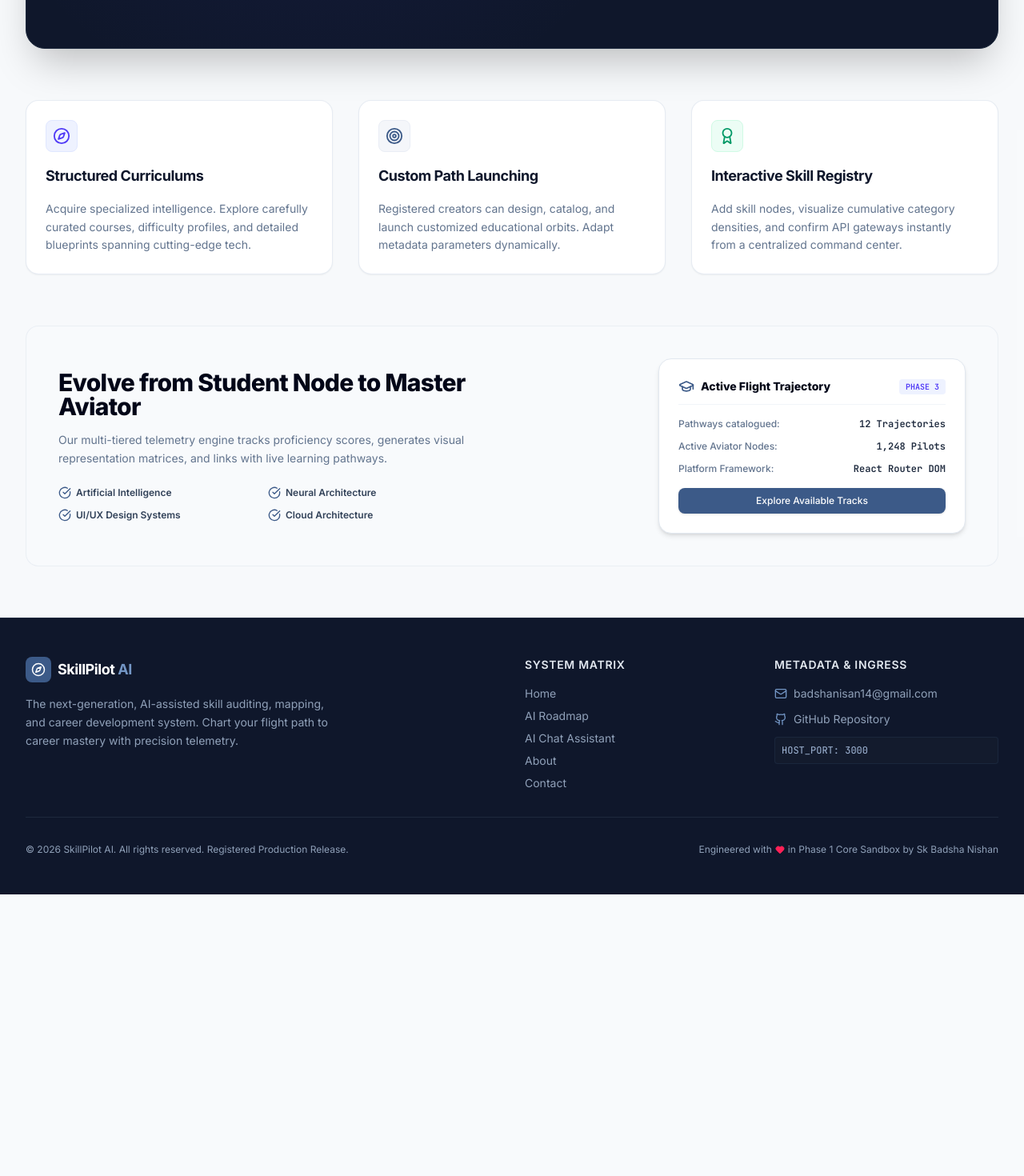
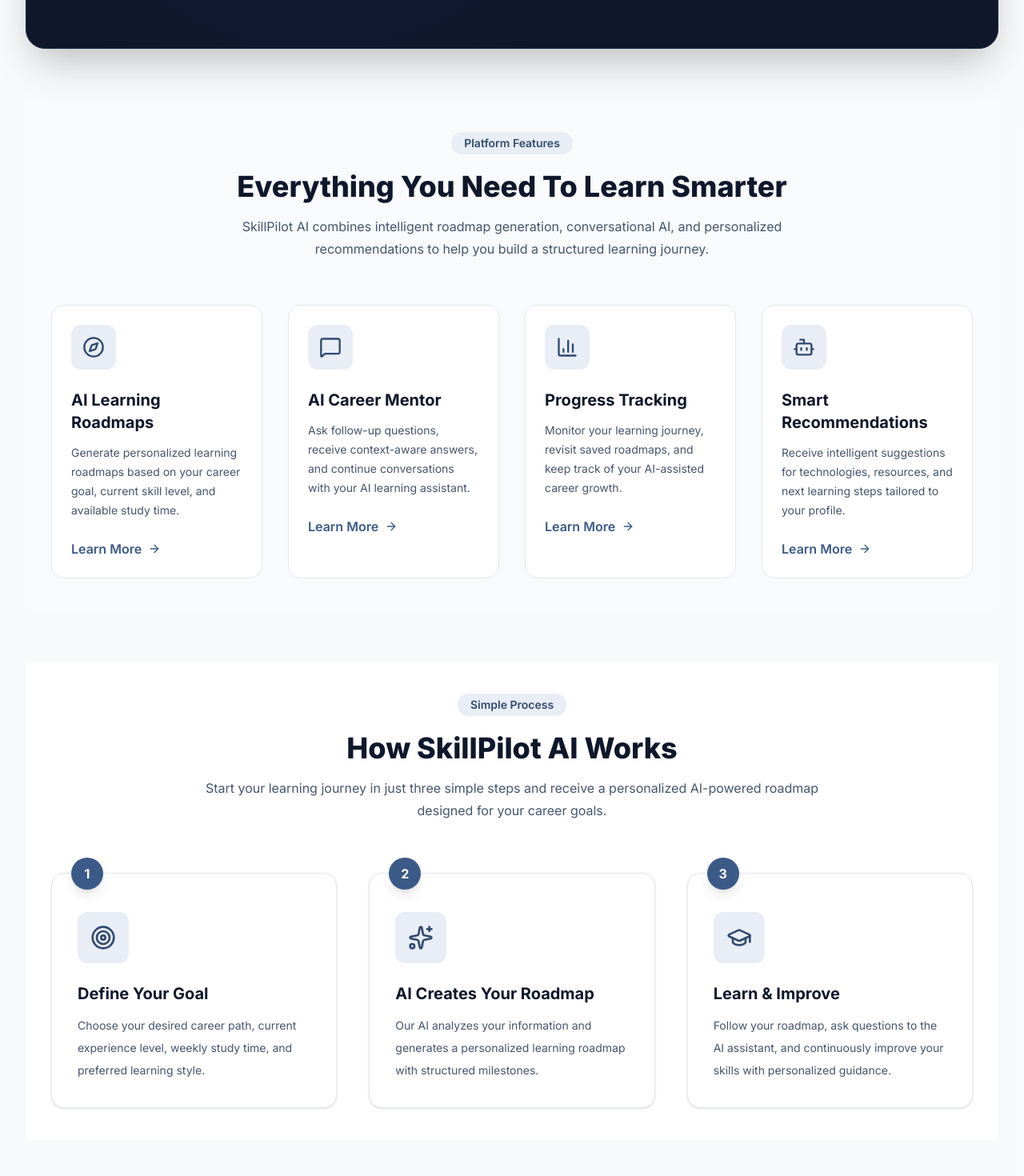
Before and after one commit to Badsha-Nishan/skillpilot-ai, a React (Vite) app: page / in a window 1280 px wide. Shown: the part 600-2070 px from the top of the page at 80% size. Before the commit the page ends 1718 px from the top, so only its background shows below. Built offline with nearby package versions, Linux system fonts and the light colour scheme; no server answers.

Commit message:
added Features and how to work section

```diff
--- /dev/null
+++ b/src/components/FeaturesSection.tsx
@@ -0,0 +1,104 @@
+/**
+ * @license
+ * SPDX-License-Identifier: Apache-2.0
+ */
+
+import React from "react";
+import {
+  Compass,
+  Bot,
+  MessageSquare,
+  BarChart3,
+  ArrowRight,
+} from "lucide-react";
+import { Link } from "react-router-dom";
+
+const features = [
+  {
+    icon: Compass,
+    title: "AI Learning Roadmaps",
+    description:
+      "Generate personalized learning roadmaps based on your career goal, current skill level, and available study time.",
+    link: "/roadmap",
+  },
+  {
+    icon: MessageSquare,
+    title: "AI Career Mentor",
+    description:
+      "Ask follow-up questions, receive context-aware answers, and continue conversations with your AI learning assistant.",
+    link: "/mentor",
+  },
+  {
+    icon: BarChart3,
+    title: "Progress Tracking",
+    description:
+      "Monitor your learning journey, revisit saved roadmaps, and keep track of your AI-assisted career growth.",
+    link: "/dashboard",
+  },
+  {
+    icon: Bot,
+    title: "Smart Recommendations",
+    description:
+      "Receive intelligent suggestions for technologies, resources, and next learning steps tailored to your profile.",
+    link: "/roadmap",
+  },
+];
+
+export default function FeaturesSection() {
+  return (
+    <section className="py-10 bg-slate-50">
+      <div className="max-w-7xl mx-auto px-4 sm:px-6 lg:px-8">
+        {/* Section Header */}
+        <div className="text-center max-w-3xl mx-auto mb-14">
+          <span className="inline-flex items-center rounded-full bg-brand-100 text-brand-700 px-4 py-1 text-sm font-semibold">
+            Platform Features
+          </span>
+
+          <h2 className="mt-5 text-4xl font-extrabold text-slate-900">
+            Everything You Need To Learn Smarter
+          </h2>
+
+          <p className="mt-4 text-slate-600 leading-7">
+            SkillPilot AI combines intelligent roadmap generation,
+            conversational AI, and personalized recommendations to help you
+            build a structured learning journey.
+          </p>
+        </div>
+
+        {/* Feature Cards */}
+        <div className="grid gap-8 md:grid-cols-2 lg:grid-cols-4">
+          {features.map((feature) => {
+            const Icon = feature.icon;
+
+            return (
+              <div
+                key={feature.title}
+                className="group bg-white rounded-2xl border border-slate-200 p-6 transition-all duration-300 hover:-translate-y-2 hover:border-brand-300 hover:shadow-xl"
+              >
+                <div className="h-14 w-14 rounded-xl bg-brand-100 text-brand-700 flex items-center justify-center mb-6 group-hover:scale-110 transition-transform">
+                  <Icon className="h-7 w-7" />
+                </div>
+
+                <h3 className="text-xl font-bold text-slate-900 mb-3">
+                  {feature.title}
+                </h3>
+
+                <p className="text-sm text-slate-600 leading-6 mb-6">
+                  {feature.description}
+                </p>
+
+                <Link
+                  to={feature.link}
+                  className="inline-flex items-center gap-2 text-brand-600 font-semibold hover:text-brand-700 transition-colors"
+                >
+                  Learn More
+                  <ArrowRight className="h-4 w-4" />
+                </Link>
+              </div>
+            );
+          })}
+        </div>
+      </div>
+    </section>
+  );
+}
--- a/src/components/HomeLandingView.tsx
+++ b/src/components/HomeLandingView.tsx
@@ -5,9 +5,20 @@
 
 import React from "react";
 import { Link } from "react-router-dom";
-import { Compass, Cpu, Target, Award, ArrowRight, Layers, GraduationCap, CheckCircle } from "lucide-react";
+import {
+  Compass,
+  Cpu,
+  Target,
+  Award,
+  ArrowRight,
+  Layers,
+  GraduationCap,
+  CheckCircle,
+} from "lucide-react";
 import { useAuth } from "../providers/AuthProvider";
 import Button from "./Button";
+import FeaturesSection from "./FeaturesSection";
+import HowItWorksSection from "./HowItWorksSection";
 
 export default function HomeLandingView() {
   const { isAuthenticated } = useAuth();
@@ -21,7 +32,8 @@
 
         <div className="relative z-10 max-w-3xl space-y-6">
           <div className="inline-flex items-center gap-1.5 px-3 py-1 bg-brand-500/10 border border-brand-500/20 rounded-full text-brand-300 text-xs font-mono uppercase tracking-wide">
-            <Cpu className="h-3.5 w-3.5 animate-pulse" /> Advanced Skill Mapping Matrix
+            <Cpu className="h-3.5 w-3.5 animate-pulse" /> Advanced Skill Mapping
+            Matrix
           </div>
 
           <h1 className="text-4xl md:text-5xl lg:text-6xl font-extrabold tracking-tight leading-tight text-white font-sans">
@@ -29,7 +41,9 @@
           </h1>
 
           <p className="text-slate-300 text-base md:text-lg leading-relaxed max-w-2xl font-sans">
-            SkillPilot AI compiles deep academic curriculums and precision training flight paths tailored for vector scientists, neural architects, and full-stack software engineers.
+            SkillPilot AI compiles deep academic curriculums and precision
+            training flight paths tailored for vector scientists, neural
+            architects, and full-stack software engineers.
           </p>
 
           <div className="flex flex-wrap gap-4 pt-4">
@@ -69,15 +83,22 @@
         </div>
       </div>
 
+      <FeaturesSection />
+      <HowItWorksSection />
+
       {/* Grid of Key Features (Swiss Style Minimal Cards) */}
       <div className="grid grid-cols-1 md:grid-cols-3 gap-8">
         <div className="bg-white border border-slate-200/80 rounded-2xl p-6 shadow-xs flex flex-col items-start space-y-4">
           <div className="h-10 w-10 bg-indigo-50 border border-indigo-100 rounded-lg flex items-center justify-center text-indigo-600">
             <Compass className="h-5.5 w-5.5" />
           </div>
-          <h3 className="text-lg font-bold text-slate-900 tracking-tight">Structured Curriculums</h3>
+          <h3 className="text-lg font-bold text-slate-900 tracking-tight">
+            Structured Curriculums
+          </h3>
           <p className="text-slate-500 text-sm leading-relaxed">
-            Acquire specialized intelligence. Explore carefully curated courses, difficulty profiles, and detailed blueprints spanning cutting-edge tech.
+            Acquire specialized intelligence. Explore carefully curated courses,
+            difficulty profiles, and detailed blueprints spanning cutting-edge
+            tech.
           </p>
         </div>
 
@@ -85,9 +106,12 @@
           <div className="h-10 w-10 bg-brand-50 border border-brand-100 rounded-lg flex items-center justify-center text-brand-600">
             <Target className="h-5.5 w-5.5" />
           </div>
-          <h3 className="text-lg font-bold text-slate-900 tracking-tight">Custom Path Launching</h3>
+          <h3 className="text-lg font-bold text-slate-900 tracking-tight">
+            Custom Path Launching
+          </h3>
           <p className="text-slate-500 text-sm leading-relaxed">
-            Registered creators can design, catalog, and launch customized educational orbits. Adapt metadata parameters dynamically.
+            Registered creators can design, catalog, and launch customized
+            educational orbits. Adapt metadata parameters dynamically.
           </p>
         </div>
 
@@ -95,9 +119,12 @@
           <div className="h-10 w-10 bg-emerald-50 border border-emerald-100 rounded-lg flex items-center justify-center text-emerald-600">
             <Award className="h-5.5 w-5.5" />
           </div>
-          <h3 className="text-lg font-bold text-slate-900 tracking-tight">Interactive Skill Registry</h3>
+          <h3 className="text-lg font-bold text-slate-900 tracking-tight">
+            Interactive Skill Registry
+          </h3>
           <p className="text-slate-500 text-sm leading-relaxed">
-            Add skill nodes, visualize cumulative category densities, and confirm API gateways instantly from a centralized command center.
+            Add skill nodes, visualize cumulative category densities, and
+            confirm API gateways instantly from a centralized command center.
           </p>
         </div>
       </div>
@@ -109,7 +136,9 @@
             Evolve from Student Node to Master Aviator
           </h2>
           <p className="text-slate-500 text-sm leading-relaxed">
-            Our multi-tiered telemetry engine tracks proficiency scores, generates visual representation matrices, and links with live learning pathways.
+            Our multi-tiered telemetry engine tracks proficiency scores,
+            generates visual representation matrices, and links with live
+            learning pathways.
           </p>
           <div className="grid grid-cols-2 gap-3 pt-2">
             {[
@@ -118,7 +147,10 @@
               "UI/UX Design Systems",
               "Cloud Architecture",
             ].map((skill, idx) => (
-              <div key={idx} className="flex items-center gap-1.5 text-xs text-slate-700 font-semibold font-sans">
+              <div
+                key={idx}
+                className="flex items-center gap-1.5 text-xs text-slate-700 font-semibold font-sans"
+              >
                 <CheckCircle className="h-4 w-4 text-brand-600 shrink-0" />
                 <span>{skill}</span>
               </div>
@@ -130,7 +162,9 @@
           <div className="flex justify-between items-center border-b border-slate-100 pb-3">
             <div className="flex items-center gap-2">
               <GraduationCap className="h-5 w-5 text-brand-600" />
-              <span className="text-sm font-extrabold text-slate-950">Active Flight Trajectory</span>
+              <span className="text-sm font-extrabold text-slate-950">
+                Active Flight Trajectory
+              </span>
             </div>
             <span className="text-[10px] font-mono text-indigo-600 bg-indigo-50 px-2 py-0.5 rounded font-bold uppercase">
               Phase 3
@@ -138,16 +172,28 @@
           </div>
           <div className="space-y-3">
             <div className="flex justify-between text-xs">
-              <span className="text-slate-500 font-medium">Pathways catalogued:</span>
-              <span className="font-mono font-bold text-slate-800">12 Trajectories</span>
+              <span className="text-slate-500 font-medium">
+                Pathways catalogued:
+              </span>
+              <span className="font-mono font-bold text-slate-800">
+                12 Trajectories
+              </span>
             </div>
             <div className="flex justify-between text-xs">
-              <span className="text-slate-500 font-medium">Active Aviator Nodes:</span>
-              <span className="font-mono font-bold text-slate-800">1,248 Pilots</span>
+              <span className="text-slate-500 font-medium">
+                Active Aviator Nodes:
+              </span>
+              <span className="font-mono font-bold text-slate-800">
+                1,248 Pilots
+              </span>
             </div>
             <div className="flex justify-between text-xs">
-              <span className="text-slate-500 font-medium">Platform Framework:</span>
-              <span className="font-mono font-bold text-slate-800">React Router DOM</span>
+              <span className="text-slate-500 font-medium">
+                Platform Framework:
+              </span>
+              <span className="font-mono font-bold text-slate-800">
+                React Router DOM
+              </span>
             </div>
           </div>
           <Link to="/explore" className="block w-full">
--- /dev/null
+++ b/src/components/HowItWorksSection.tsx
@@ -0,0 +1,86 @@
+/**
+ * @license
+ * SPDX-License-Identifier: Apache-2.0
+ */
+
+import React from "react";
+import { Target, Sparkles, GraduationCap } from "lucide-react";
+
+const steps = [
+  {
+    icon: Target,
+    title: "Define Your Goal",
+    description:
+      "Choose your desired career path, current experience level, weekly study time, and preferred learning style.",
+  },
+  {
+    icon: Sparkles,
+    title: "AI Creates Your Roadmap",
+    description:
+      "Our AI analyzes your information and generates a personalized learning roadmap with structured milestones.",
+  },
+  {
+    icon: GraduationCap,
+    title: "Learn & Improve",
+    description:
+      "Follow your roadmap, ask questions to the AI assistant, and continuously improve your skills with personalized guidance.",
+  },
+];
+
+export default function HowItWorksSection() {
+  return (
+    <section className="py-10 bg-white">
+      <div className="max-w-7xl mx-auto px-4 sm:px-6 lg:px-8">
+        {/* Section Heading */}
+        <div className="text-center max-w-3xl mx-auto mb-16">
+          <span className="inline-flex items-center rounded-full bg-brand-100 px-4 py-1 text-sm font-semibold text-brand-700">
+            Simple Process
+          </span>
+
+          <h2 className="mt-5 text-4xl font-extrabold text-slate-900">
+            How SkillPilot AI Works
+          </h2>
+
+          <p className="mt-4 text-slate-600 leading-7">
+            Start your learning journey in just three simple steps and receive a
+            personalized AI-powered roadmap designed for your career goals.
+          </p>
+        </div>
+
+        {/* Steps */}
+        <div className="grid gap-10 md:grid-cols-3 relative">
+          {steps.map((step, index) => {
+            const Icon = step.icon;
+
+            return (
+              <div
+                key={step.title}
+                className="relative bg-white border border-slate-200 rounded-2xl p-8 shadow-sm hover:shadow-xl hover:-translate-y-2 transition-all duration-300"
+              >
+                {/* Step Number */}
+                <div className="absolute -top-5 left-6 h-10 w-10 rounded-full bg-brand-600 text-white flex items-center justify-center font-bold shadow-lg">
+                  {index + 1}
+                </div>
+
+                {/* Icon */}
+                <div className="mt-4 h-16 w-16 rounded-xl bg-brand-100 text-brand-700 flex items-center justify-center mb-6">
+                  <Icon className="h-8 w-8" />
+                </div>
+
+                {/* Title */}
+                <h3 className="text-xl font-bold text-slate-900 mb-3">
+                  {step.title}
+                </h3>
+
+                {/* Description */}
+                <p className="text-slate-600 leading-7 text-sm">
+                  {step.description}
+                </p>
+              </div>
+            );
+          })}
+        </div>
+      </div>
+    </section>
+  );
+}
```
